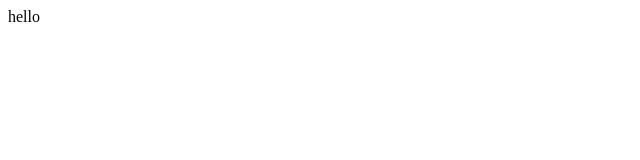
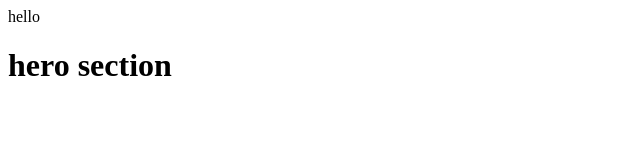
Before and after one commit to gurbangurbanzade/rcs-103, a plain HTML site: page index.html in a window 1280 px wide. Shown: the whole page, without its empty margins (0-640 px from the left). Drawn offline with Linux system fonts and the light colour scheme.

Commit message:
hero done

```diff
--- a/index.html
+++ b/index.html
@@ -7,5 +7,6 @@
   </head>
   <body>
     hello
+    <h1>hero section</h1>
   </body>
 </html>
```
